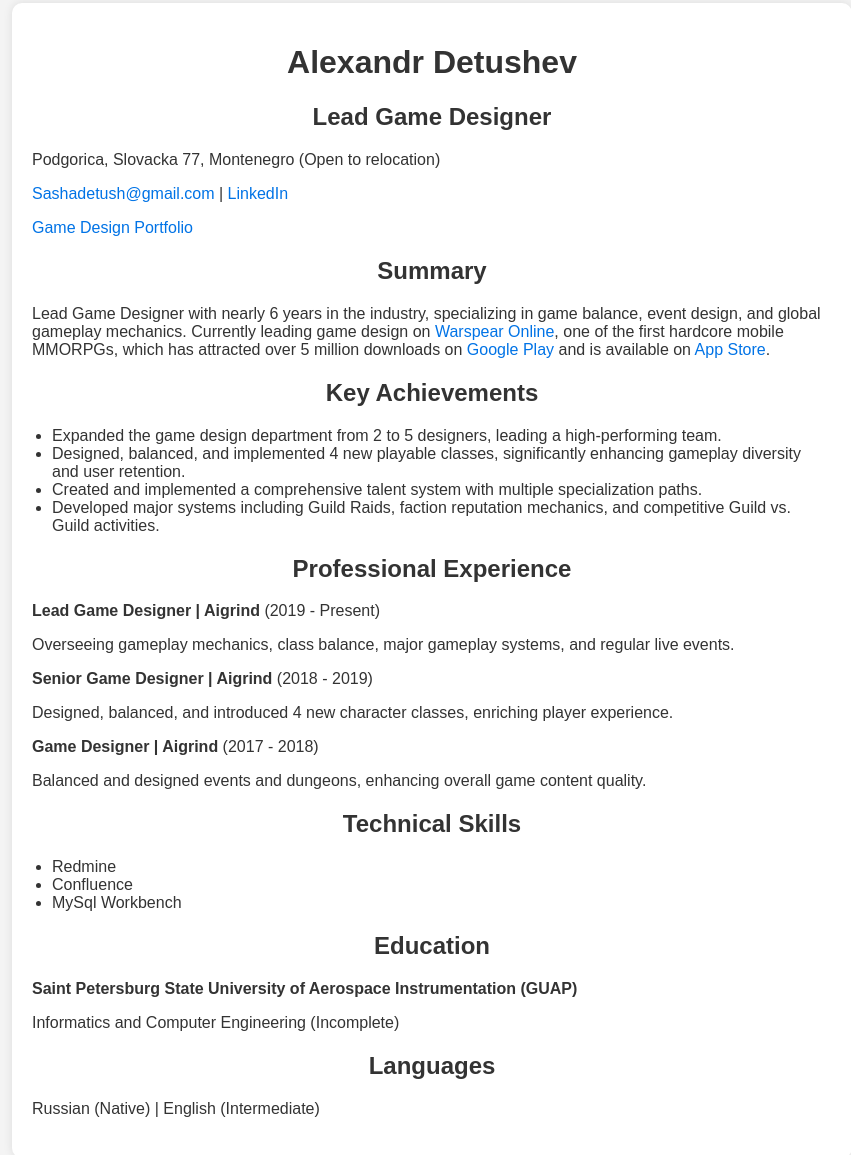
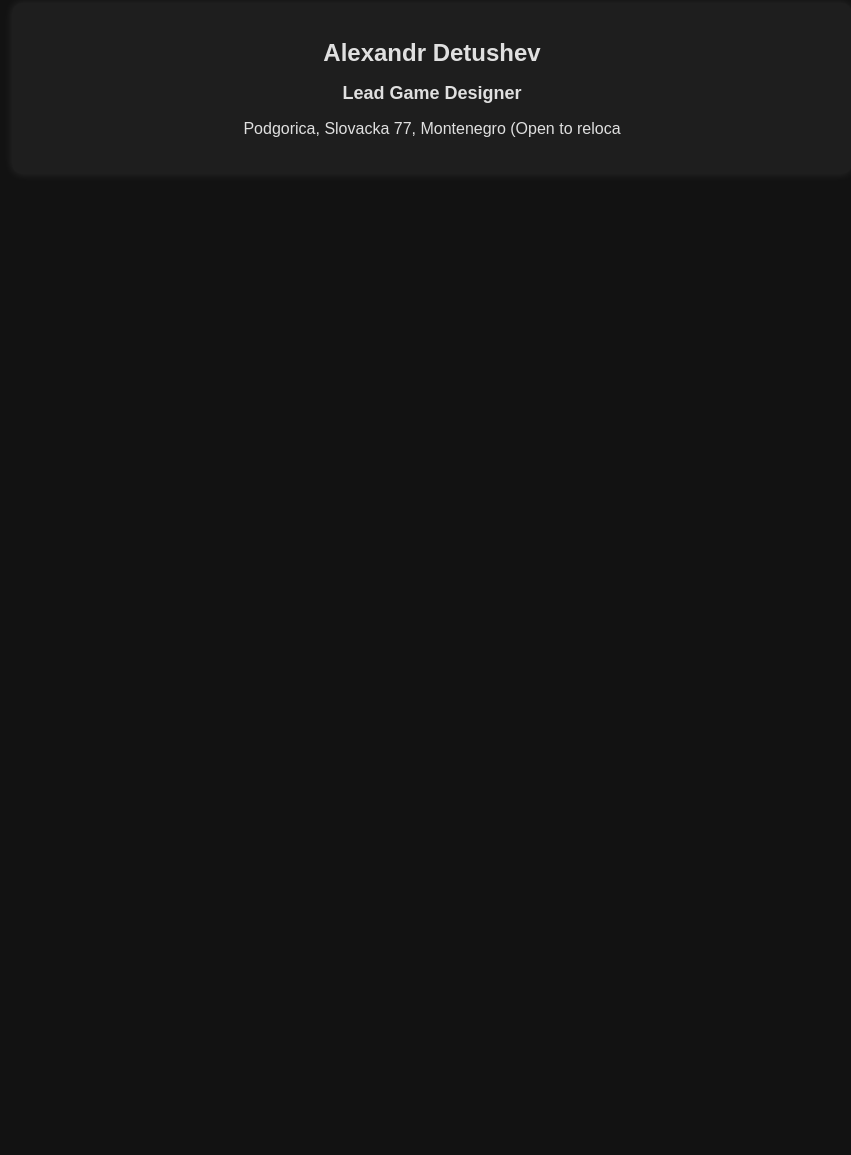
Before and after one commit to AkioKoneko/resume, a plain HTML site: page index.html in a window 1280 px wide. Shown: the part 47-1202 px from the top of the page, without its empty margins (208-1059 px from the left). After the commit the page ends 800 px from the top, so only its background shows below. Drawn offline with Linux system fonts and the light colour scheme.

Commit message:
Update index.html

```diff
--- a/index.html
+++ b/index.html
@@ -9,22 +9,28 @@
             font-family: Arial, sans-serif;
             margin: 0;
             padding: 0;
-            background-color: #f4f4f4;
-            color: #333;
+            background-color: #121212;
+            color: #e0e0e0;
         }
         .container {
             max-width: 800px;
             margin: 50px auto;
-            background: #fff;
+            background: #1e1e1e;
             padding: 20px;
             border-radius: 10px;
-            box-shadow: 0 0 10px rgba(0, 0, 0, 0.1);
-        }
-        h1, h2 {
+            box-shadow: 0 0 10px rgba(255, 255, 255, 0.1);
             text-align: center;
         }
+        h1 {
+            font-size: 24px;
+            font-weight: bold;
+        }
+        h2 {
+            font-size: 18px;
+            margin-top: 10px;
+        }
         a {
-            color: #0073e6;
+            color: #4a90e2;
             text-decoration: none;
         }
         a:hover {
@@ -32,9 +38,13 @@
         }
         .section {
             margin-bottom: 20px;
+            border-bottom: 1px solid #444;
+            padding-bottom: 10px;
+            text-align: left;
         }
         ul {
             padding-left: 20px;
+            text-align: left;
         }
     </style>
 </head>
@@ -42,56 +52,4 @@
     <div class="container">
         <h1>Alexandr Detushev</h1>
         <h2>Lead Game Designer</h2>
-        <p>Podgorica, Slovacka 77, Montenegro (Open to relocation)</p>
-        <p><a href="mailto:Sashadetush@gmail.com">Sashadetush@gmail.com</a> | <a href="https://www.linkedin.com/in/aleksandr-detushev-aa2945234">LinkedIn</a></p>
-        <p><a href="https://akiokoneko.github.io/portfolio/">Game Design Portfolio</a></p>
-
-        <div class="section">
-            <h2>Summary</h2>
-            <p>Lead Game Designer with nearly 6 years in the industry, specializing in game balance, event design, and global gameplay mechanics. Currently leading game design on <a href="https://warspear-online.com/en/">Warspear Online</a>, one of the first hardcore mobile MMORPGs, which has attracted over 5 million downloads on <a href="https://play.google.com/store/apps/details?id=com.aigrind.warspear">Google Play</a> and is available on <a href="https://apps.apple.com/app/warspear-online-mmorpg/id444772528">App Store</a>.</p>
-        </div>
-
-        <div class="section">
-            <h2>Key Achievements</h2>
-            <ul>
-                <li>Expanded the game design department from 2 to 5 designers, leading a high-performing team.</li>
-                <li>Designed, balanced, and implemented 4 new playable classes, significantly enhancing gameplay diversity and user retention.</li>
-                <li>Created and implemented a comprehensive talent system with multiple specialization paths.</li>
-                <li>Developed major systems including Guild Raids, faction reputation mechanics, and competitive Guild vs. Guild activities.</li>
-            </ul>
-        </div>
-
-        <div class="section">
-            <h2>Professional Experience</h2>
-            <p><strong>Lead Game Designer | Aigrind</strong> (2019 - Present)</p>
-            <p>Overseeing gameplay mechanics, class balance, major gameplay systems, and regular live events.</p>
-
-            <p><strong>Senior Game Designer | Aigrind</strong> (2018 - 2019)</p>
-            <p>Designed, balanced, and introduced 4 new character classes, enriching player experience.</p>
-
-            <p><strong>Game Designer | Aigrind</strong> (2017 - 2018)</p>
-            <p>Balanced and designed events and dungeons, enhancing overall game content quality.</p>
-        </div>
-
-        <div class="section">
-            <h2>Technical Skills</h2>
-            <ul>
-                <li>Redmine</li>
-                <li>Confluence</li>
-                <li>MySql Workbench</li>
-            </ul>
-        </div>
-
-        <div class="section">
-            <h2>Education</h2>
-            <p><strong>Saint Petersburg State University of Aerospace Instrumentation (GUAP)</strong></p>
-            <p>Informatics and Computer Engineering (Incomplete)</p>
-        </div>
-
-        <div class="section">
-            <h2>Languages</h2>
-            <p>Russian (Native) | English (Intermediate)</p>
-        </div>
-    </div>
-</body>
-</html>
+        <p>Podgorica, Slovacka 77, Montenegro (Open to reloca
```
